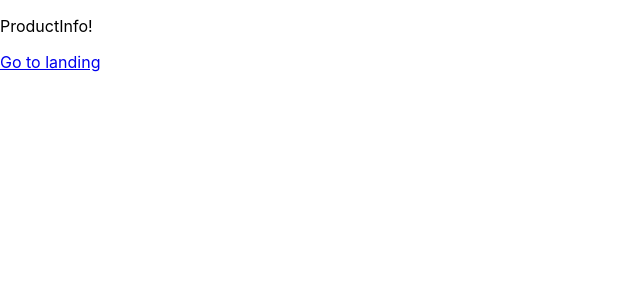
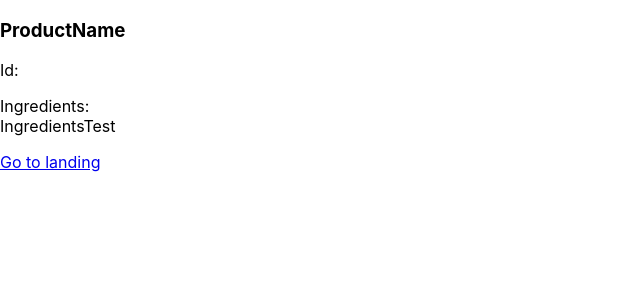
Before and after one commit to ArtemK123/DetiCapitanaMorgana, a React (Create React App) app in the folder web-react-frontend/: page /product in a window 1280 px wide. Shown: the top 300 px of the page, without its empty margins (0-640 px from the left). Built offline with nearby package versions, Linux system fonts and the light colour scheme.

Commit message:
Added mocked productInfo call

```diff
--- a/web-react-frontend/package.json
+++ b/web-react-frontend/package.json
@@ -3,6 +3,7 @@
   "version": "0.1.0",
   "private": true,
   "dependencies": {
+    "@material-ui/core": "^4.12.3",
     "@testing-library/jest-dom": "^5.14.1",
     "@testing-library/react": "^11.2.7",
     "@testing-library/user-event": "^12.8.3",
--- a/web-react-frontend/src/App.css
+++ b/web-react-frontend/src/App.css
@@ -1,38 +1,3 @@
-.App {
-  text-align: center;
+body {
+  margin: 0px;
 }
-
-.App-logo {
-  height: 40vmin;
-  pointer-events: none;
-}
-
-@media (prefers-reduced-motion: no-preference) {
-  .App-logo {
-    animation: App-logo-spin infinite 20s linear;
-  }
-}
-
-.App-header {
-  background-color: #282c34;
-  min-height: 100vh;
-  display: flex;
-  flex-direction: column;
-  align-items: center;
-  justify-content: center;
-  font-size: calc(10px + 2vmin);
-  color: white;
-}
-
-.App-link {
-  color: #61dafb;
-}
-
-@keyframes App-logo-spin {
-  from {
-    transform: rotate(0deg);
-  }
-  to {
-    transform: rotate(360deg);
-  }
-}
--- a/web-react-frontend/src/pages/productInfo/ProductInfo.jsx
+++ b/web-react-frontend/src/pages/productInfo/ProductInfo.jsx
@@ -1,9 +1,28 @@
+import { useState } from "react";
 import { Link } from "react-router-dom";
+import BackendService from "../../services/backendService";
 
 export default function ProductInfo() {
+  const [productInfo, setProductInfo] = useState(undefined);
+
+  if (productInfo === undefined) {
+    const productIdSearchParamKey = "id";
+    const searchParams = new URLSearchParams(window.location.search);
+    const backendService = new BackendService();
+    const productId = searchParams.get(productIdSearchParamKey);
+    backendService.getProductAsync(productId)
+      .then(fetchedProductInfo => setProductInfo(fetchedProductInfo));
+  }
+
+  if (productInfo === undefined) {
+    return (<p>Loading...</p>);
+  }
+
   return (
     <div>
-      <p>ProductInfo!</p>
+      <h3>{productInfo.ProductName}</h3>
+      <p>Id: {productInfo.Id}</p>
+      <p>Ingredients:<br/>{productInfo.Ingredients}</p>
       <Link to="/">Go to landing</Link>
     </div>
   );
--- /dev/null
+++ b/web-react-frontend/src/services/backendService.js
@@ -0,0 +1,14 @@
+const productInfo = {
+  "Id": 12,
+  "GuidIdentifier": "guid",
+  "ProductName": "ProductName",
+  "Ingredients": "IngredientsTest",
+  "ManufactureDate": "10.03.2021",
+  "BestBeforeDate": "10.03.2021"
+};
+
+export default class BackendService {
+  async getProductAsync(id) {
+    return Promise.resolve({ ...productInfo, "Id": id });
+  }
+}
```
Also changed, not shown: 1 other file (tests, documents, lock files or other folders).
